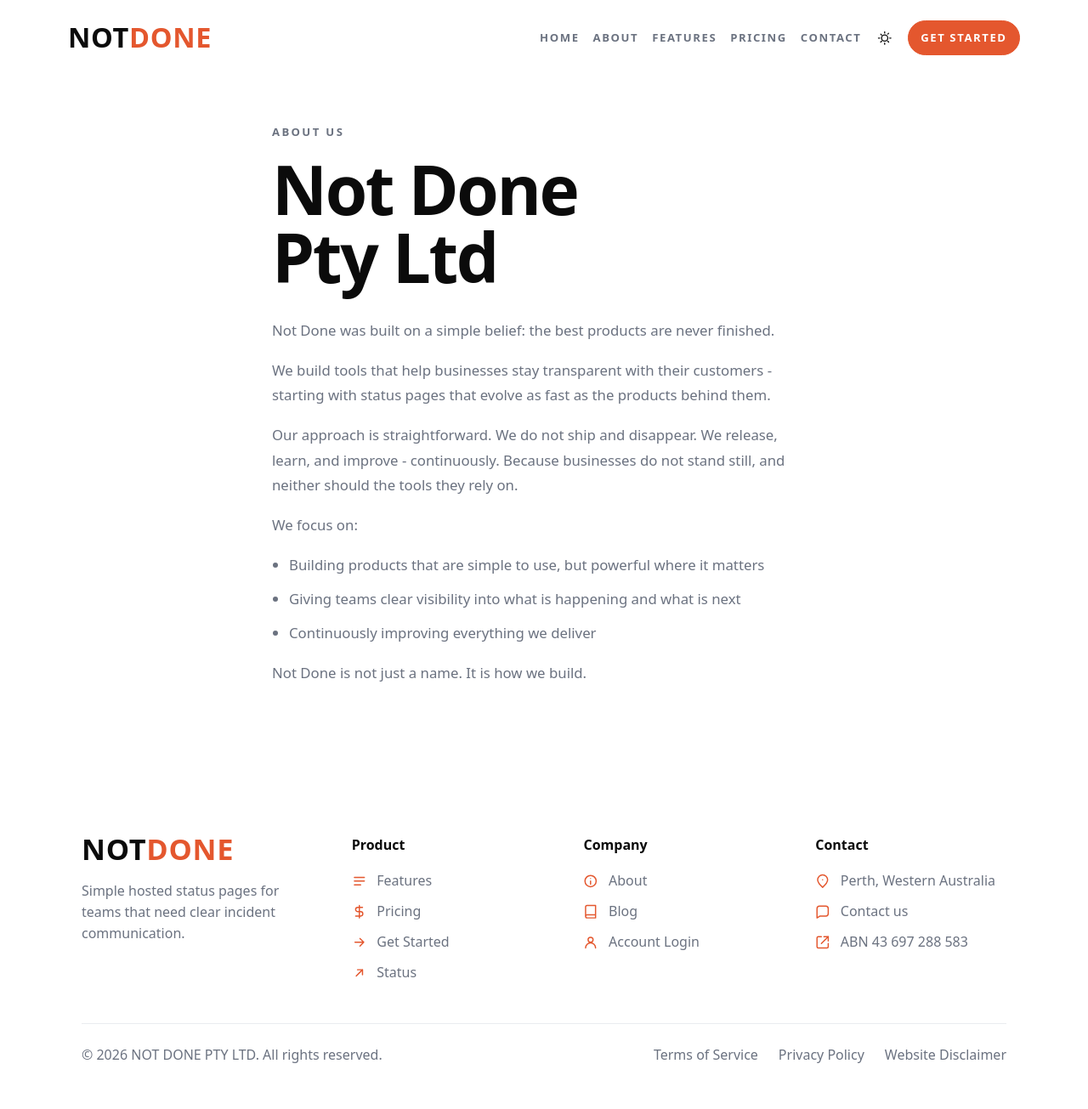
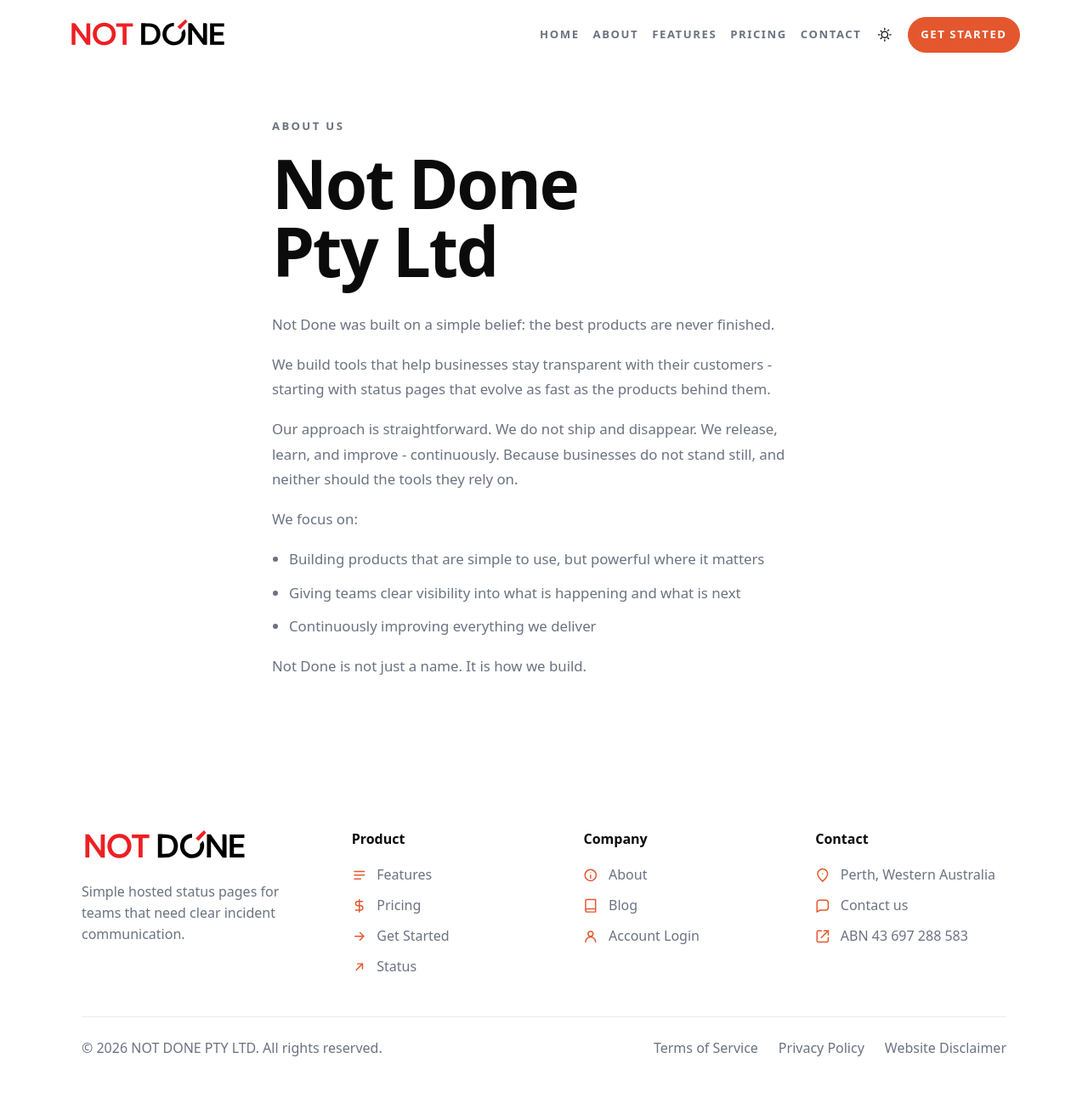
Before and after one commit to notdonedotau/website, a Laravel app: page /about in a window 1280 px wide. Shown: the whole page at 85% size. After the commit the page ends 1243 px from the top, so only its background shows below. Run offline with Laravel 12, Linux system fonts and the light colour scheme; style sheets or scripts are compiled from the project's sources; some libraries are stand-ins or nearby versions.

Commit message:
Branding Updates

```diff
--- a/app/Models/BlogArticle.php
+++ b/app/Models/BlogArticle.php
@@ -16,7 +16,7 @@ class BlogArticle extends Model
     /** @use HasFactory<BlogArticleFactory> */
     use HasFactory;
 
-    private const GENERATED_OG_IMAGE_VERSION = 2;
+    private const GENERATED_OG_IMAGE_VERSION = 3;
 
     /**
      * @return BelongsTo<BlogCategory, $this>
--- a/resources/css/app.css
+++ b/resources/css/app.css
@@ -120,14 +120,8 @@ a:hover {
 .site-mark {
     display: inline-flex;
     align-items: center;
-    color: var(--text);
-    font-size: 2.03rem;
-    font-weight: 800;
-    letter-spacing: 0.02em;
-}
-
-.site-mark__accent {
-    color: var(--accent);
+    width: 11.75rem;
+    height: 2.55rem;
 }
 
 .site-nav {
@@ -1955,16 +1949,29 @@ a:hover {
 
 .site-footer__mark {
     display: inline-flex;
-    color: var(--footer-heading);
-    font-size: 2.15rem;
-    font-weight: 800;
-    letter-spacing: 0.02em;
-    line-height: 1;
+    width: 12.25rem;
+    height: 2.65rem;
     text-decoration: none;
 }
 
-.site-footer__mark span:last-child {
-    color: var(--accent);
+.site-logo {
+    display: block;
+    width: 100%;
+    height: 100%;
+    object-fit: contain;
+    object-position: center;
+}
+
+.site-logo--dark {
+    display: none;
+}
+
+:root[data-theme='dark'] .site-logo--light {
+    display: none;
+}
+
+:root[data-theme='dark'] .site-logo--dark {
+    display: block;
 }
 
 .site-footer__brand p {
--- a/resources/views/layouts/site.blade.php
+++ b/resources/views/layouts/site.blade.php
@@ -9,6 +9,15 @@
             name="description"
             content="{{ $description ?? config('app.name') }}"
         >
+        <link rel="icon" type="image/png" href="{{ asset('favicon.png') }}" media="(prefers-color-scheme: light)">
+
+        <link rel="shortcut icon" type="image/png" href="{{ asset('favicon.png') }}">
+        <link rel="apple-touch-icon" href="{{ asset('favicon.png') }}">
+        <link rel="mask-icon" href="{{ asset('images/logo.svg') }}" color="#e4572e">
+        <meta name="msapplication-TileImage" content="{{ asset('favicon.png') }}">
+        <meta name="msapplication-TileColor" content="#ffffff">
+        <meta name="theme-color" content="#ffffff" media="(prefers-color-scheme: light)">
+        <meta name="theme-color" content="#0b0b0b" media="(prefers-color-scheme: dark)">
 
         <script>
             (() => {
@@ -28,7 +37,8 @@
             <header class="site-header">
                 <div class="site-header__inner">
                     <a class="site-mark" href="{{ url('/') }}" aria-label="NOTDONE home">
-                        <span>NOT</span><span class="site-mark__accent">DONE</span>
+                        <img class="site-logo site-logo--light" src="{{ asset('images/logo-dm.svg') }}" alt="NOTDONE">
+                        <img class="site-logo site-logo--dark" src="{{ asset('images/logo.svg') }}" alt="NOTDONE">
                     </a>
 
                     <div class="site-header__actions">
@@ -68,7 +78,8 @@
                 <div class="site-footer__inner">
                     <div class="site-footer__brand">
                         <a class="site-footer__mark" href="{{ url('/') }}" aria-label="NOTDONE home">
-                            <span>NOT</span><span>DONE</span>
+                            <img class="site-logo site-logo--light" src="{{ asset('images/logo-dm.svg') }}" alt="NOTDONE">
+                            <img class="site-logo site-logo--dark" src="{{ asset('images/logo.svg') }}" alt="NOTDONE">
                         </a>
                         <p>Simple hosted status pages for teams that need clear incident communication.</p>
                     </div>
```
Also changed, not shown: app/Http/Controllers/BlogController.php (+17 -1 lines), tests/Feature/BlogPageTest.php (+3 -1 lines), tests/Feature/ExampleTest.php (+7 -0 lines), public/favicon-dm.png (added), public/favicon.ico (deleted), public/favicon.png (added), public/images/jmco-logo-dark.svg (deleted), public/images/jmco-logo.svg (deleted), public/images/logo-dm.png (deleted), public/images/logo-dm.svg (added), public/images/logo.png (deleted), public/images/logo.svg (added).
